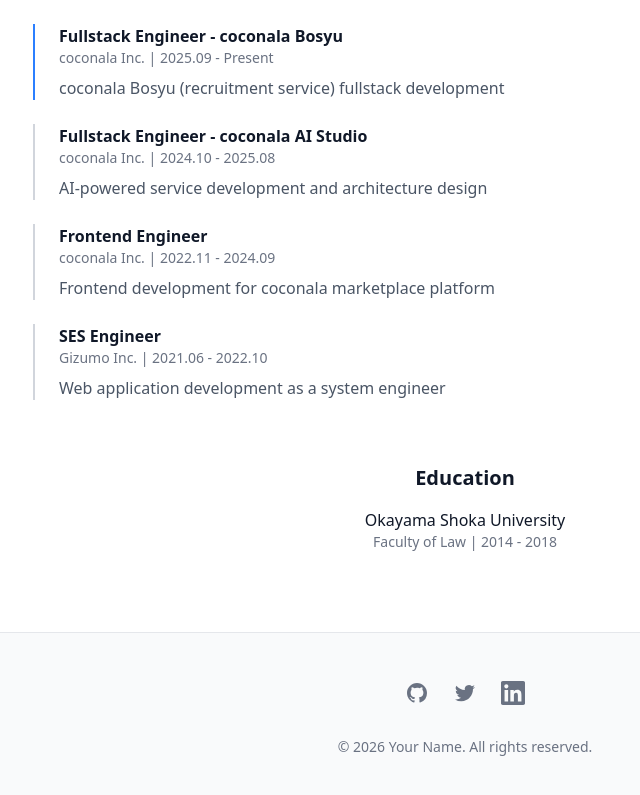
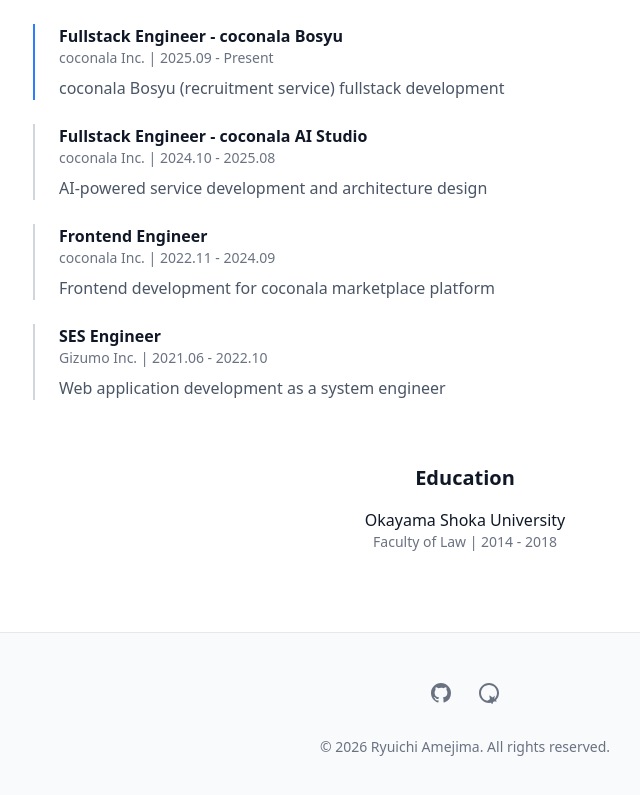
Before and after one commit to smartvain/introduction, a Next.js app: page / in a window 1280 px wide. Shown: the part 1258-2053 px from the top of the page, without its empty margins (175-815 px from the left). Built offline with nearby package versions, Linux system fonts and the light colour scheme.

Commit message:
feat: update Footer with social links
- Add GitHub link (smartvain)
- Add Wantedly profile link
- Update copyright name

Co-Authored-By: Claude Opus 4.5 <noreply@anthropic.com>

```diff
--- a/src/components/Footer.tsx
+++ b/src/components/Footer.tsx
@@ -2,7 +2,7 @@ export function Footer() {
   const socialLinks = [
     {
       name: "GitHub",
-      href: "https://github.com",
+      href: "https://github.com/smartvain",
       icon: (
         <svg className="w-6 h-6" fill="currentColor" viewBox="0 0 24 24">
           <path
@@ -14,20 +14,11 @@ export function Footer() {
       ),
     },
     {
-      name: "Twitter",
-      href: "https://twitter.com",
+      name: "Wantedly",
+      href: "https://www.wantedly.com/id/ryuuichi_amejima",
       icon: (
         <svg className="w-6 h-6" fill="currentColor" viewBox="0 0 24 24">
-          <path d="M8.29 20.251c7.547 0 11.675-6.253 11.675-11.675 0-.178 0-.355-.012-.53A8.348 8.348 0 0022 5.92a8.19 8.19 0 01-2.357.646 4.118 4.118 0 001.804-2.27 8.224 8.224 0 01-2.605.996 4.107 4.107 0 00-6.993 3.743 11.65 11.65 0 01-8.457-4.287 4.106 4.106 0 001.27 5.477A4.072 4.072 0 012.8 9.713v.052a4.105 4.105 0 003.292 4.022 4.095 4.095 0 01-1.853.07 4.108 4.108 0 003.834 2.85A8.233 8.233 0 012 18.407a11.616 11.616 0 006.29 1.84" />
-        </svg>
-      ),
-    },
-    {
-      name: "LinkedIn",
-      href: "https://linkedin.com",
-      icon: (
-        <svg className="w-6 h-6" fill="currentColor" viewBox="0 0 24 24">
-          <path d="M20.447 20.452h-3.554v-5.569c0-1.328-.027-3.037-1.852-3.037-1.853 0-2.136 1.445-2.136 2.939v5.667H9.351V9h3.414v1.561h.046c.477-.9 1.637-1.85 3.37-1.85 3.601 0 4.267 2.37 4.267 5.455v6.286zM5.337 7.433c-1.144 0-2.063-.926-2.063-2.065 0-1.138.92-2.063 2.063-2.063 1.14 0 2.064.925 2.064 2.063 0 1.139-.925 2.065-2.064 2.065zm1.782 13.019H3.555V9h3.564v11.452zM22.225 0H1.771C.792 0 0 .774 0 1.729v20.542C0 23.227.792 24 1.771 24h20.451C23.2 24 24 23.227 24 22.271V1.729C24 .774 23.2 0 22.222 0h.003z" />
+          <path d="M18.453 14.555c-.171-.111-.372-.087-.569.073l-2.093 1.704a.426.426 0 01-.535 0l-2.093-1.704c-.197-.16-.398-.184-.569-.073-.171.111-.243.321-.195.573l.505 2.62a.423.423 0 01-.165.446l-2.093 1.516c-.197.143-.272.347-.197.54.075.193.262.311.495.311h2.506c.175 0 .333.099.398.253l.776 1.834c.087.206.262.329.465.329s.378-.123.465-.329l.776-1.834a.426.426 0 01.398-.253h2.506c.233 0 .42-.118.495-.311.075-.193 0-.397-.197-.54l-2.093-1.516a.423.423 0 01-.165-.446l.505-2.62c.048-.252-.024-.462-.195-.573zM12 2C6.477 2 2 6.477 2 12s4.477 10 10 10 10-4.477 10-10S17.523 2 12 2zm0 18c-4.411 0-8-3.589-8-8s3.589-8 8-8 8 3.589 8 8-3.589 8-8 8z" />
         </svg>
       ),
     },
@@ -51,7 +42,7 @@ export function Footer() {
           ))}
         </div>
         <p className="text-gray-500 dark:text-gray-400 text-sm">
-          &copy; {new Date().getFullYear()} Your Name. All rights reserved.
+          &copy; {new Date().getFullYear()} Ryuichi Amejima. All rights reserved.
         </p>
       </div>
     </footer>
```
